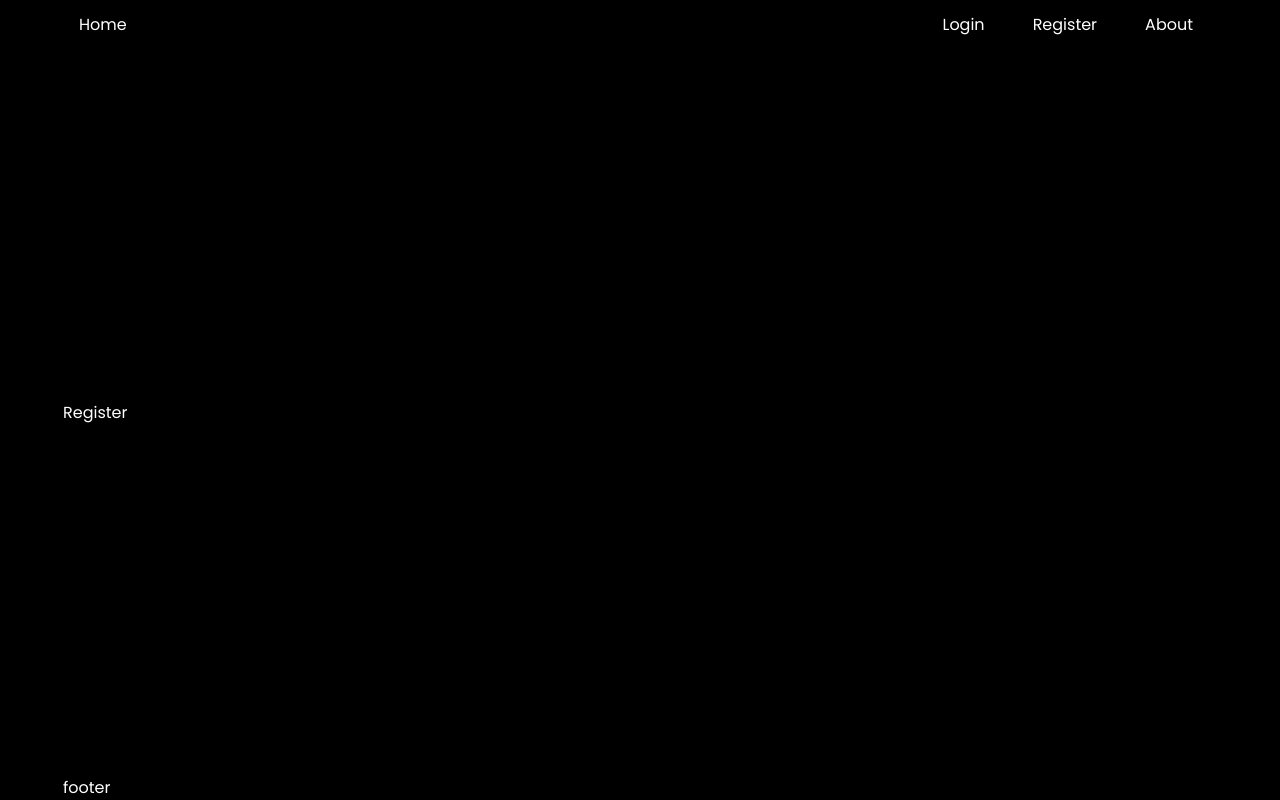
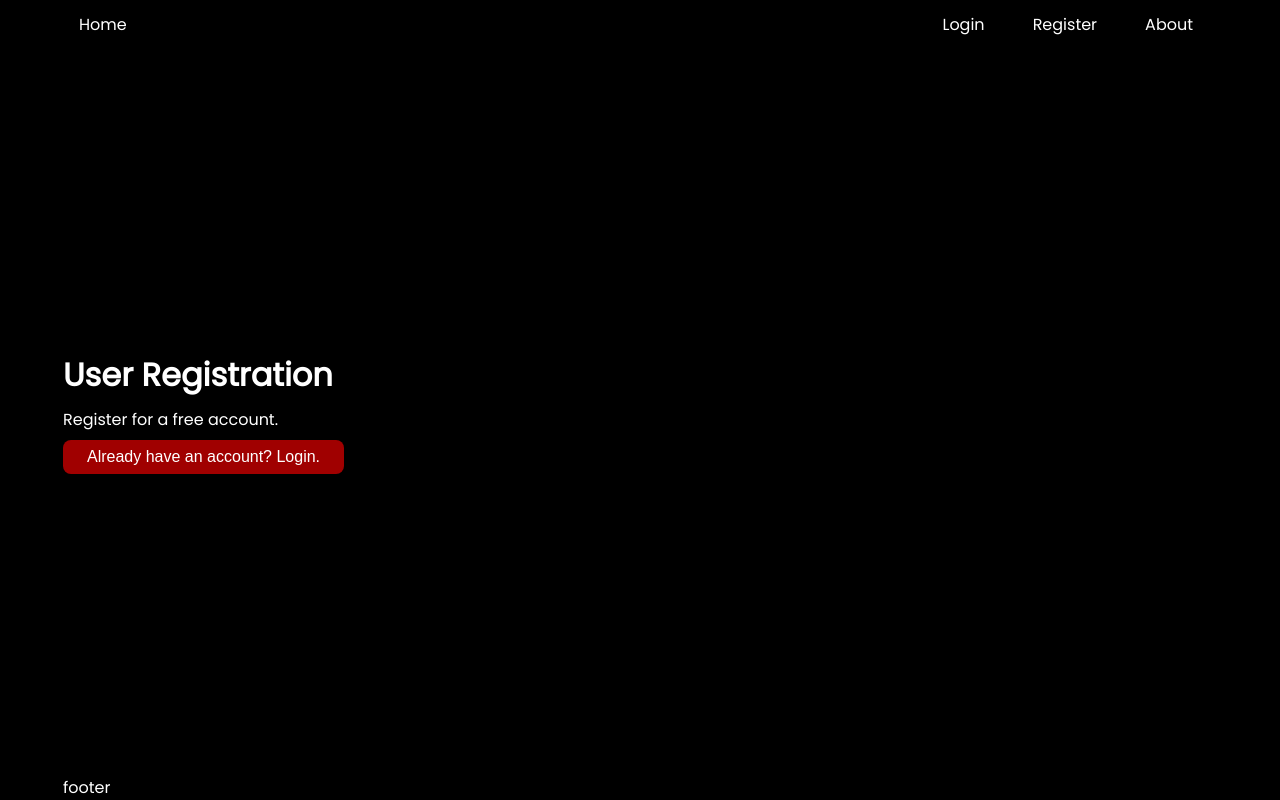
Before and after one commit to RyanBriggsDev/trello-remake, a React (Create React App) app: page /auth/register in a window 1280 px wide. Built offline with nearby package versions, Linux system fonts and the light colour scheme.

Commit message:
btn & header components

```diff
--- /dev/null
+++ b/src/components/pageStructure/Button.jsx
@@ -0,0 +1,18 @@
+import { useNavigate } from "react-router-dom"
+
+function Button(props) {
+
+    const navigate = useNavigate()
+
+  return (
+    <button className={`btn ${props.btnClass}`} onClick={() => navigate(props.link)}>{props.btnText}</button>
+  )
+}
+
+export default Button
+
+Button.defaultProps = {
+    btnClass: '',
+    link: '/',
+    btnText: 'btnText'
+}
--- /dev/null
+++ b/src/components/pageStructure/Header.jsx
@@ -0,0 +1,29 @@
+import Button from "./Button"
+
+function Header(props) {
+  return (
+    <header>
+        <h1>{props.title}</h1>
+        <p>{props.desc}</p>
+        {props.btnText ?
+          <Button
+            btnClass={'btn-primary my_05'}
+            btnText={props.btnText}
+            link={props.link}
+          />
+          // <Link to={props.link}><button className="btn btn-primary">{props.btnText}</button></Link>
+        :
+          ""
+        }
+    </header>
+  )
+}
+
+export default Header
+
+Header.defaultProps = {
+  title: 'title',
+  desc: 'desc',
+  btnText: '',
+  link: '/'
+}
--- a/src/pages/auth/Login.jsx
+++ b/src/pages/auth/Login.jsx
@@ -1,8 +1,15 @@
-
+import Header from "../../components/pageStructure/Header"
 
 function Login() {
   return (
-    <div>Login</div>
+    <>
+        <Header
+            title='User Login'
+            desc='Log in to your account to get started.'
+            btnText='Need an account? Register for free.'
+            link='/auth/register'
+        />
+    </>
   )
 }
 
--- a/src/pages/auth/Register.jsx
+++ b/src/pages/auth/Register.jsx
@@ -1,8 +1,15 @@
-
+import Header from "../../components/pageStructure/Header"
 
 function Register() {
   return (
-    <div>Register</div>
+    <>
+        <Header
+            title={'User Registration'}
+            desc={'Register for a free account.'}
+            btnText={'Already have an account? Login.'}
+            link={'/auth/login'}
+        />
+    </>
   )
 }
 
--- a/src/styles/button.css
+++ b/src/styles/button.css
@@ -2,8 +2,22 @@
     border-radius: 0.5rem;
     padding: 0.25rem 1rem;
     transition: 200ms ease-in-out;
+    cursor: pointer;
+    border: none;
+    font-size: 1rem;
 }
 
 .btn:hover {
     background-color: rgb(60, 60, 60);
 }
+
+.btn-primary {
+    background-color: rgb(160, 0, 0);
+    color: white;
+    padding: 0.5rem 1.5rem;
+    text-align: start;
+}
+
+.btn-primary:hover {
+    background-color: rgba(160, 0, 0, 0.5);
+}
--- a/src/styles/global.css
+++ b/src/styles/global.css
@@ -66,3 +66,7 @@ body {
     .mx_05 {
         margin: 0 0.5rem;
     }
+
+    .my_05 {
+        margin: 0.5rem 0;
+    }
```
